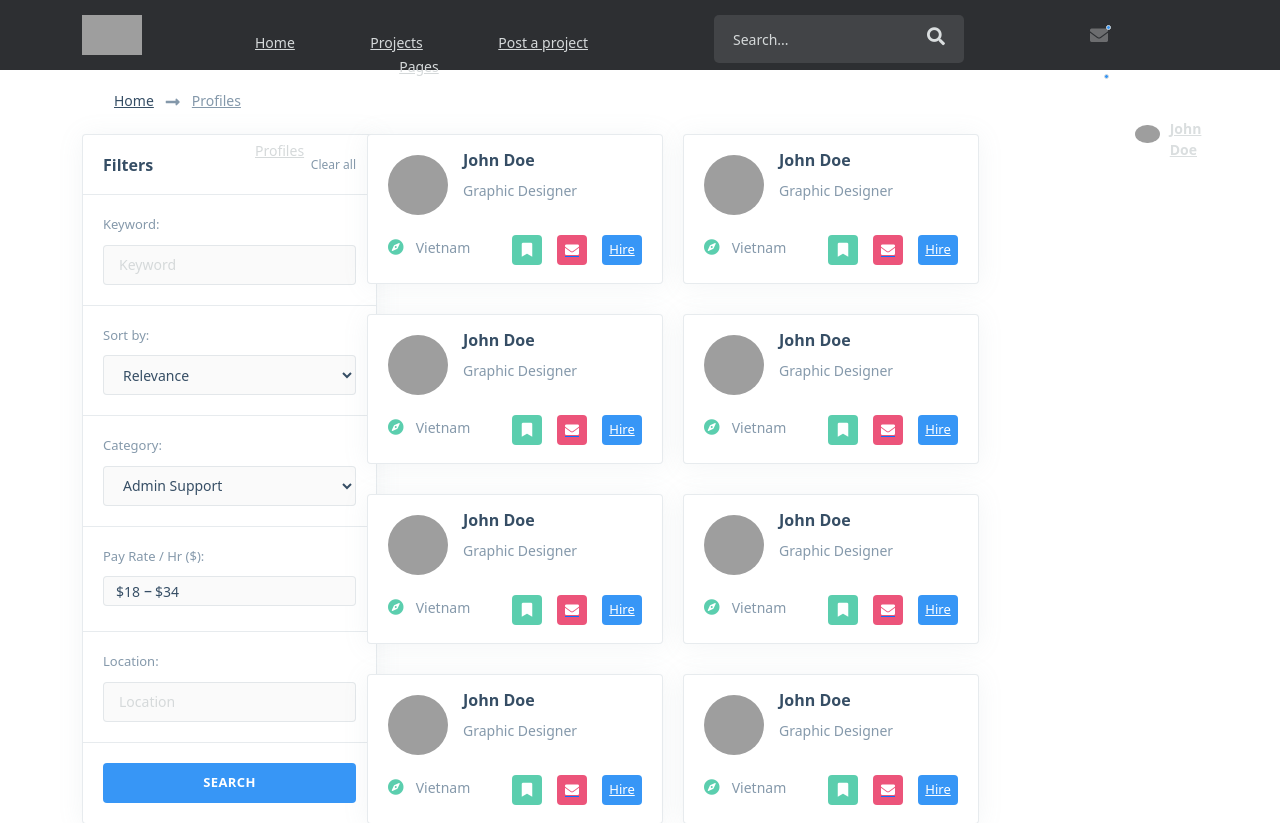
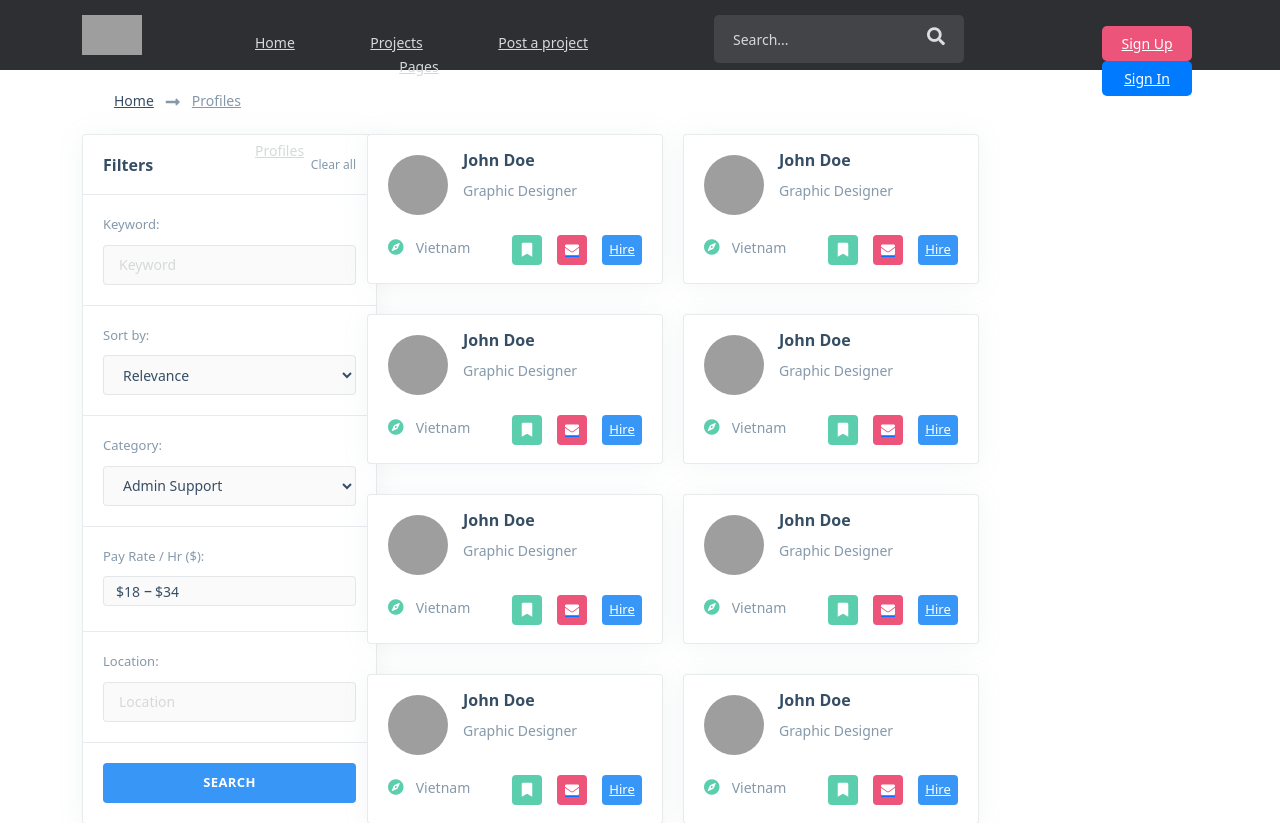
Before and after one commit to Togrul-Masimli/FreelancerProject, a Flask app: page /profiles in a window 1280 px wide. Shown: the top 823 px of the page. Run offline with Flask 2, Linux system fonts and the light colour scheme; grey boxes are pictures that could not be loaded.

Commit message:
User authentication done

```diff
--- a/app/__init__.py
+++ b/app/__init__.py
@@ -13,6 +13,7 @@ app.config['SQLALCHEMY_DATABASE_URI'] = 'sqlite:///site.db'
 db = SQLAlchemy(app)
 bcrypt = Bcrypt(app)
 login_manager = LoginManager(app)
+login_manager.login_view = 'sign_in'
 
 
 from app import routes
--- a/app/routes.py
+++ b/app/routes.py
@@ -1,9 +1,9 @@
-from flask import render_template, url_for, redirect
+from flask import render_template, url_for, redirect, request
 from wtforms.validators import Email
 from app import app, db, bcrypt
 from app.forms import RegistrationForm, LoginForm
 from app.models import User, Post
-from flask_login import login_user
+from flask_login import login_user, current_user, logout_user, login_required
 
 
 @app.route('/')
@@ -12,10 +12,12 @@ def index():
     return render_template('index.html')
 
 @app.route('/add-project')
+@login_required
 def add_prj():
     return render_template('add-project.html', title='Add Project')
 
 @app.route('/profile')
+@login_required
 def profile():
     return render_template('profile.html', title='Profile')
 
@@ -38,17 +40,22 @@ def forgot_password():
 
 @app.route('/sign-in', methods=['GET', 'POST'])
 def sign_in():
+    if current_user.is_authenticated:
+        return redirect(url_for('index'))
     form = LoginForm()
     if form.validate_on_submit():
         user = User.query.filter_by(email=form.email.data).first()
         if user and bcrypt.check_password_hash(user.password, form.password.data):
             login_user(user, remember=form.remember.data)
-            return redirect(url_for('index'))
+            next_page = request.args.get('next')
+            return redirect(next_page) if next_page else redirect(url_for('index'))
     return render_template('sign-in.html', title='Sign In', form=form)
 
 
 @app.route('/sign-up', methods=['GET', 'POST'])
 def sign_up():
+    if current_user.is_authenticated:
+        return redirect(url_for('index'))
     form = RegistrationForm()
     if form.validate_on_submit():
         hashed_password = bcrypt.generate_password_hash(form.password.data).decode('utf-8')
@@ -57,3 +64,8 @@ def sign_up():
         db.session.commit()
         return redirect(url_for('sign_in'))
     return render_template('sign-up.html', title='Sign Up', form=form)
+
+@app.route('/logout')
+def logout():
+    logout_user()
+    return redirect(url_for('index'))
--- a/app/static/css/style.css
+++ b/app/static/css/style.css
@@ -52,6 +52,10 @@ li {
 
 .flex-wrap {
     flex-wrap: wrap;
+}
+
+.ml-0 {
+    margin-left: 0;
 }
 
 
@@ -1037,3 +1041,38 @@ a.logo img {
     background: linear-gradient( 45deg, rgba(55, 150, 246, 0.5) 0%, rgba(55, 150, 246, 0.05) 100%);
     color: #3796F6;
 }
+
+.new-projects {
+    margin-left: 0px;
+}
+
+.login-container {
+    display: inline-flex;
+    align-items: center;
+    justify-content: center;
+    width: 90px;
+    height: 35px;
+    background-color: #007bff;
+    border-radius: 5px;
+    color: #fff !important;
+}
+
+.register-container {
+    display: inline-flex;
+    align-items: center;
+    justify-content: center;
+    width: 90px;
+    height: 35px;
+    background-color: #EC547A;
+    border-radius: 5px;
+    color: #fff !important;
+}
+
+.header-contact-wthlogin {
+    margin-top: -4px;
+    margin-left: -20px;
+    display: flex;
+    flex-direction: column;
+    align-items: center;
+    justify-content: space-between;
+}
--- a/app/templates/layout.html
+++ b/app/templates/layout.html
@@ -6,7 +6,8 @@
     <meta http-equiv="X-UA-Compatible" content="IE=edge">
     <meta name="viewport" content="width=device-width, initial-scale=1">
     <link rel="preconnect" href="https://fonts.gstatic.com">
-    <link href="https://fonts.googleapis.com/css2?family=Open+Sans:wght@400;600&display=swap" rel="stylesheet"> {% block css %} {% endblock %} {% block title %} {% if title %}
+    <link href="https://fonts.googleapis.com/css2?family=Open+Sans:wght@400;600&display=swap" rel="stylesheet"> {% block css %} {% endblock %}
+    {% block title %} {% if title %}
     <link href="https://cdn.jsdelivr.net/npm/bootstrap@5.0.1/dist/css/bootstrap.min.css" rel="stylesheet" integrity="sha384-+0n0xVW2eSR5OomGNYDnhzAbDsOXxcvSN1TPprVMTNDbiYZCxYbOOl7+AMvyTG2x" crossorigin="anonymous">
     <title>{{ title }}</title>
     {% else %}
@@ -49,6 +50,7 @@
                         </button>
                         </form>
                     </div>
+                    {% if current_user.is_authenticated %}
                     <div class="header-contact">
                         <a href="#">
                             <i class="fas fa-envelope"></i>
@@ -61,8 +63,16 @@
                         <a href="#" class="user-img">
                             <img src="{{url_for('static', filename='img/user5.jpg')}}" alt="user">
                         </a>
-                        <a href="#" class="user-name"><span>John Doe</span></a>
+                        <a href="{{ url_for('profile') }}" class="user-name"><span>{{ current_user.username }}</span></a>
                     </div>
+                    {% else %}
+                    <div class="header-contact-wthlogin">
+                        <ul class="right-navbar navbar">
+                            <li><a href="{{ url_for('sign_up') }}" class="register-container">Sign Up</a></li>
+                            <li><a href="{{ url_for('sign_in') }}" class="login-container">Sign In</a></li>
+                        </ul>
+                    </div>
+                    {% endif %}
                 </div>
             </div>
         </div>
--- a/app/templates/profile.html
+++ b/app/templates/profile.html
@@ -21,7 +21,7 @@
                             <figure>
                                 <img src="{{url_for('static',filename='img/user5.jpg')}}" alt="user">
                             </figure>
-                            <span class="user-name-span">John Doe</span>
+                            <span class="user-name-span">{{ current_user.username }}</span>
                             <span class="speciality">Front-end Developer</span>
                         </div>
                         <div class="profile-buttons profiles-bottom">
--- a/app/templates/profiles.html
+++ b/app/templates/profiles.html
@@ -1,4 +1,5 @@
 {% extends "layout.html" %} {% block css %}
+<link rel="stylesheet" href="{{ url_for('static', filename='css/style.css') }}">
 <link rel="stylesheet" href="{{url_for('static',filename='css/profiles.css')}}"> {% endblock %} {% block content %}
 <main>
     <div class="arrow-content">
```
Also changed, not shown: app/templates/index.html (+3 -11 lines), app/site.db.
